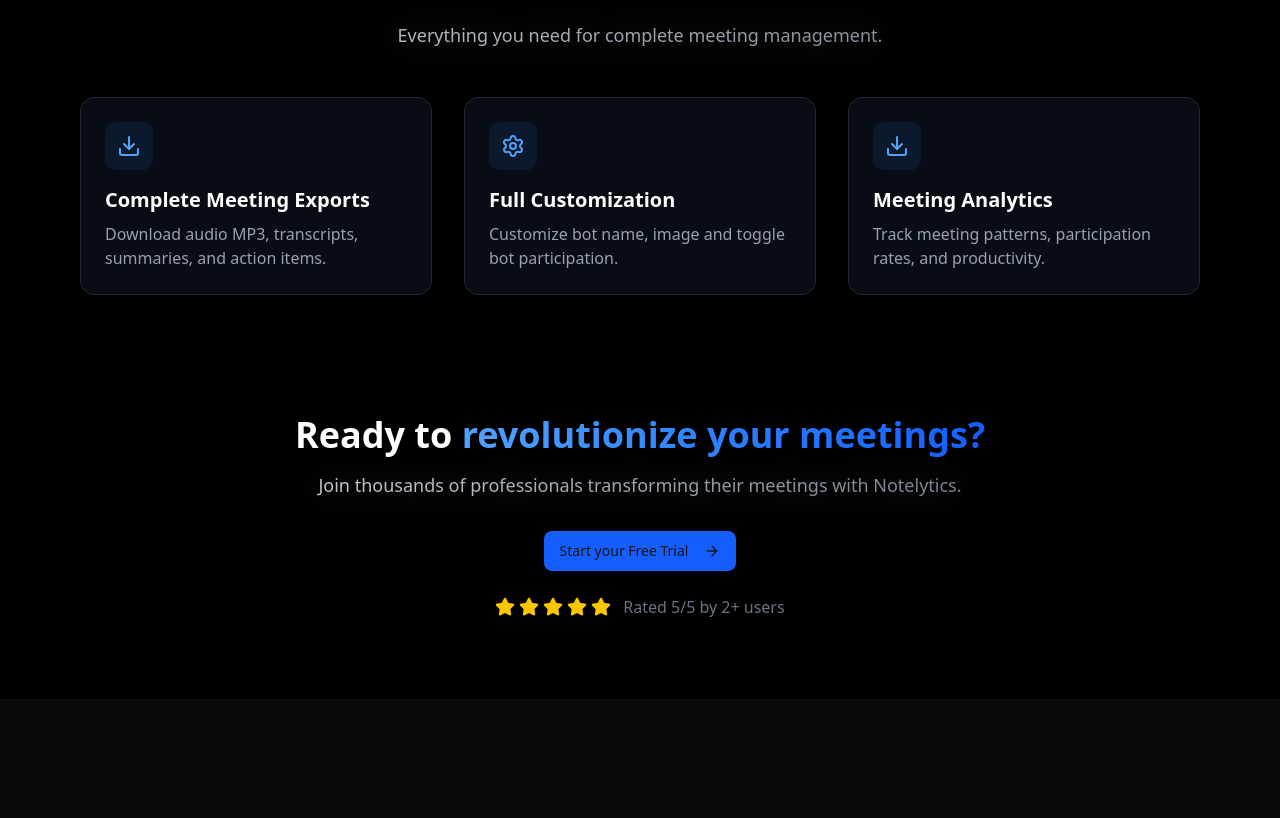
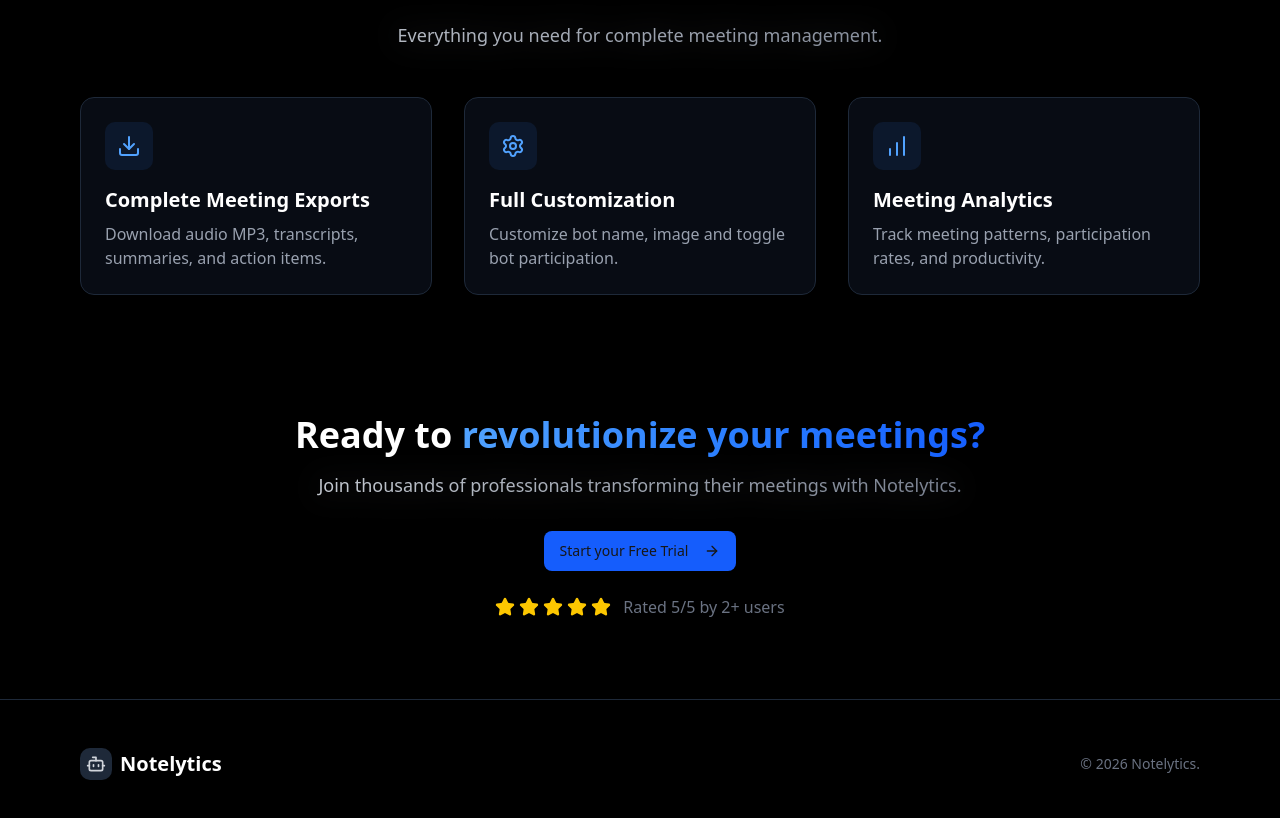
Before and after one commit to surjayankar/Notelytics, a Next.js app: page / in a window 1280 px wide. Shown: the part 2760-3578 px from the top of the page. Before the commit the page ends 3459 px from the top, so only its background shows below. Built offline with nearby package versions, Linux system fonts and the light colour scheme; no server answers.

Commit message:
Added Footer Section

```diff
--- /dev/null
+++ b/app/components/landing/Footer.tsx
@@ -0,0 +1,28 @@
+import { Bot } from "lucide-react";
+import React from "react";
+
+function Footer() {
+    return(
+        <footer className="border-t border-gray-800 py-12 bg-black">
+            <div className="max-w-6xl mx-auto px-4">
+                <div className="flex flex-col md:flex-row items-center justify-between">
+                    <div className="flex items-center space-x-2 mb-4 md:mb-0">
+                        <div className="w-8 h-8 bg-gray-800 rounded-lg flex items-center justify-center">
+                            <Bot className="text-gray-300 w-5 h-5"/>
+
+                        </div>
+                        <span className="text-xl font-bold text-white">
+                            Notelytics
+                        </span>
+
+                    </div>
+                    <div className="text-gray-500 text-sm">
+                        &copy; {new Date().getFullYear()} Notelytics.
+                    </div>
+                </div>
+
+            </div>
+        </footer>
+    )
+}
+export default Footer;
--- a/app/components/landing/MoreFeaturesSection.tsx
+++ b/app/components/landing/MoreFeaturesSection.tsx
@@ -1,4 +1,4 @@
-import { Download, Settings } from "lucide-react";
+import { BarChart, Download, Settings } from "lucide-react";
 import React from "react";
 
 function MoreFeaturesSection() {
@@ -43,7 +43,7 @@ function MoreFeaturesSection() {
                     </div>
                     <div className="bg-gray-900/50 border border-gray-800 rounded-xl p-6 hover:border-gray-900/70 hover:bg-gray-700 transition-all">
                         <div className="w-12 h-12 bg-blue-500/10 rounded-lg flex items-center justify-center mb-4">
-                            <Download className="text-blue-400 w-6 h-6"/>
+                            <BarChart className="text-blue-400 w-6 h-6"/>
                         </div>
                         <h3 className="text-xl font-semibold text-white mb-2">
                             Meeting Analytics
--- a/app/page.tsx
+++ b/app/page.tsx
@@ -10,6 +10,7 @@ import { Stats } from "fs";
 import StatsSection from "./components/landing/StatsSection";
 import MoreFeaturesSection from "./components/landing/MoreFeaturesSection";
 import CTASection from "./components/landing/CTASection";
+import Footer from "./components/landing/Footer";
 
 export default function Home() {
   return (
@@ -21,6 +22,7 @@ export default function Home() {
       <StatsSection/>
       <MoreFeaturesSection/>
       <CTASection/>
+      <Footer/>
     </div>
   );
 }
```
